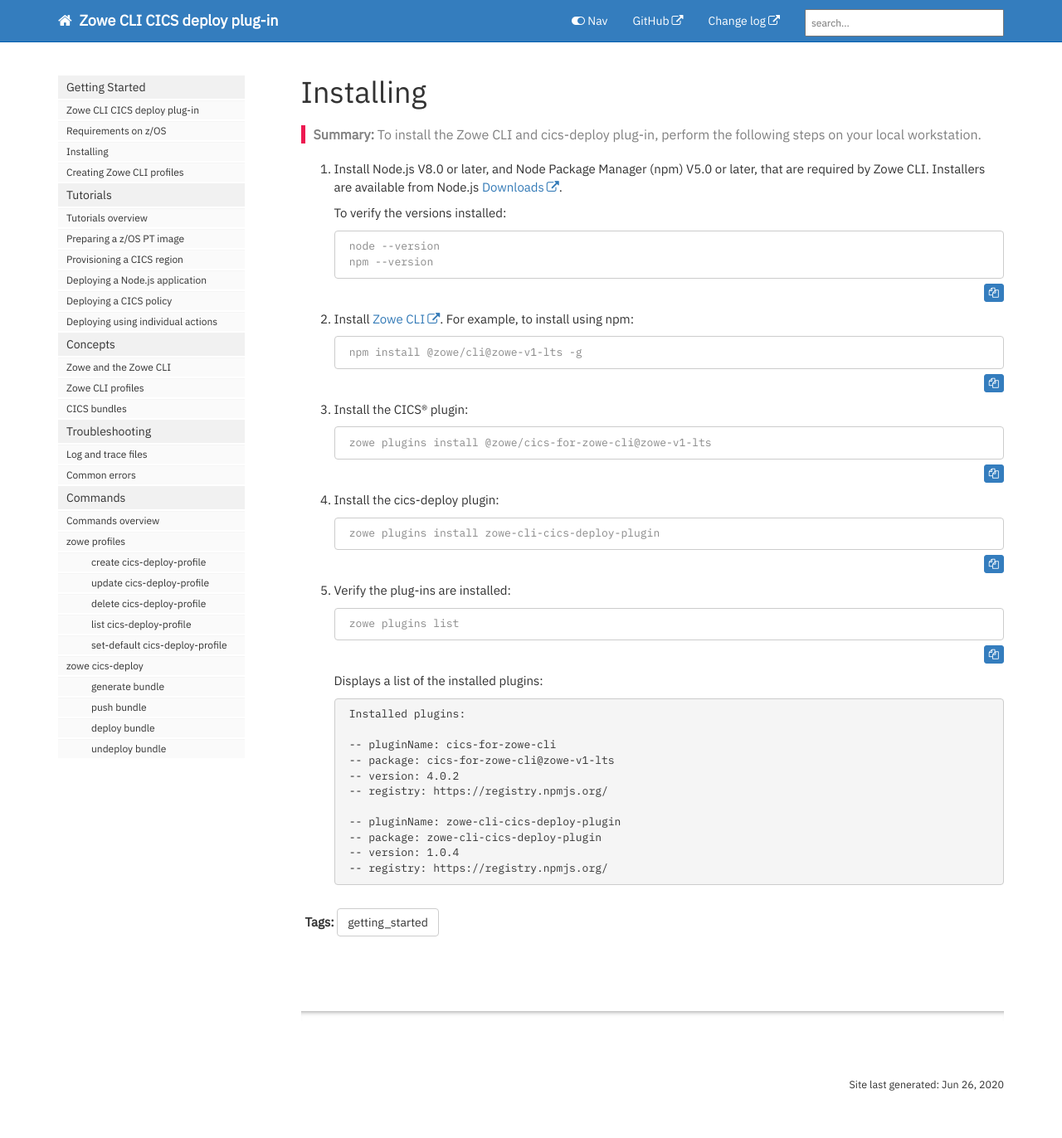
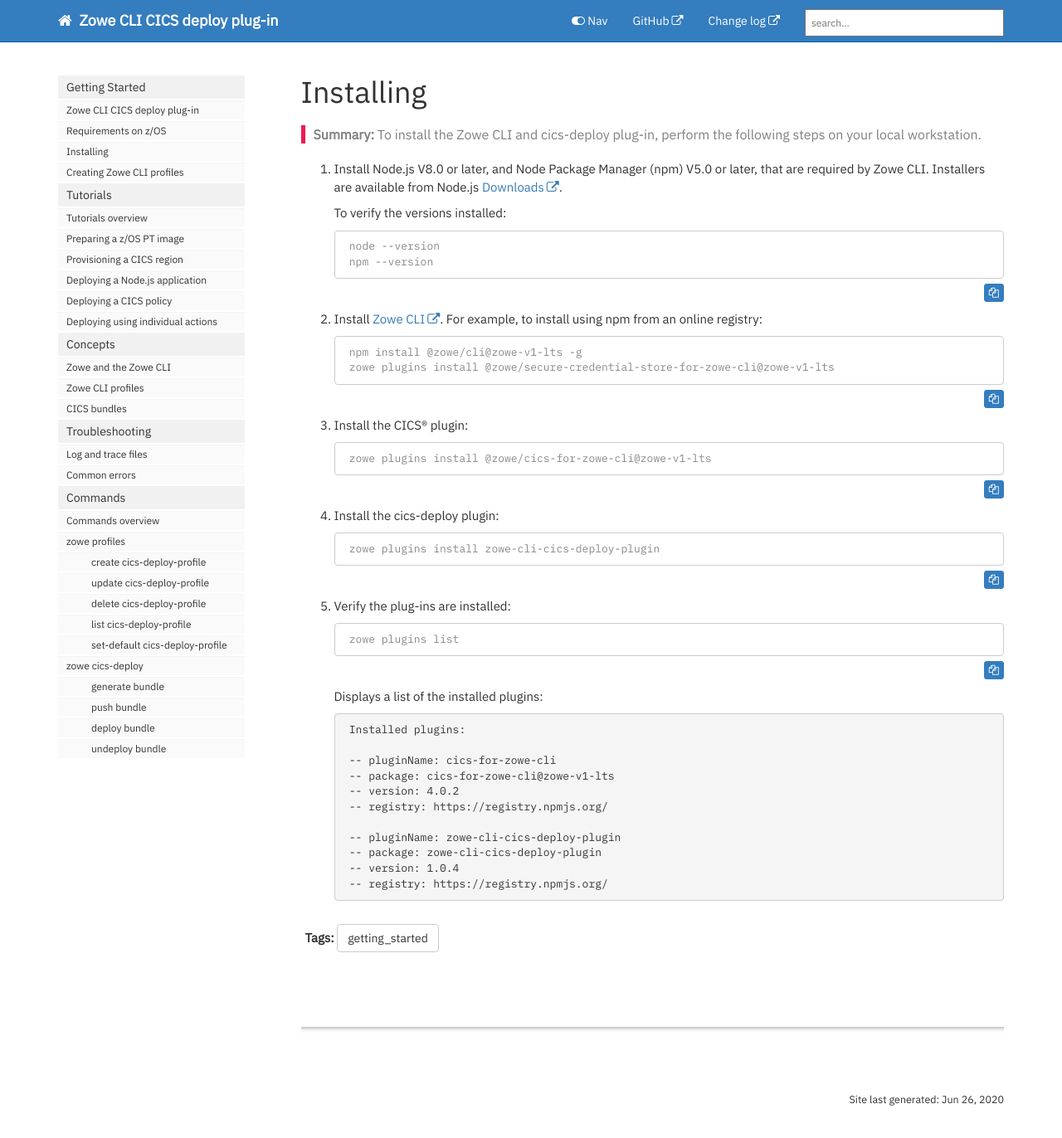
Before and after one commit to IBM/zowe-cli-cics-deploy-plugin, a Jekyll site: the page built from docs/pages/cdp/cdp-Installing.md, in a window 1280 px wide and 1395 px high. Shown: the top 1372 px of the window at 83% size. Built offline with Jekyll 4.4.1, drawn with Linux system fonts in a browser that asks for light colours; nearby versions of some CDN libraries; comment, search, counter and statistics services are not loaded.

Commit message:
Small edit to install instructions
Signed-off-by: Clive Harris <clive.harris@gmail.com>

````diff
--- a/docs/pages/cdp/cdp-Installing.md
+++ b/docs/pages/cdp/cdp-Installing.md
@@ -18,10 +18,11 @@ toc: false
     npm --version
     ```
 
-2. Install [Zowe CLI](https://docs.zowe.org/stable/user-guide/cli-installcli.html). For example, to install using npm:
+2. Install [Zowe CLI](https://docs.zowe.org/stable/user-guide/cli-installcli.html). For example, to install using npm from an online registry:
 
     ```console
     npm install @zowe/cli@zowe-v1-lts -g
+    zowe plugins install @zowe/secure-credential-store-for-zowe-cli@zowe-v1-lts
     ```
 
 3. Install the CICS® plugin:
````
